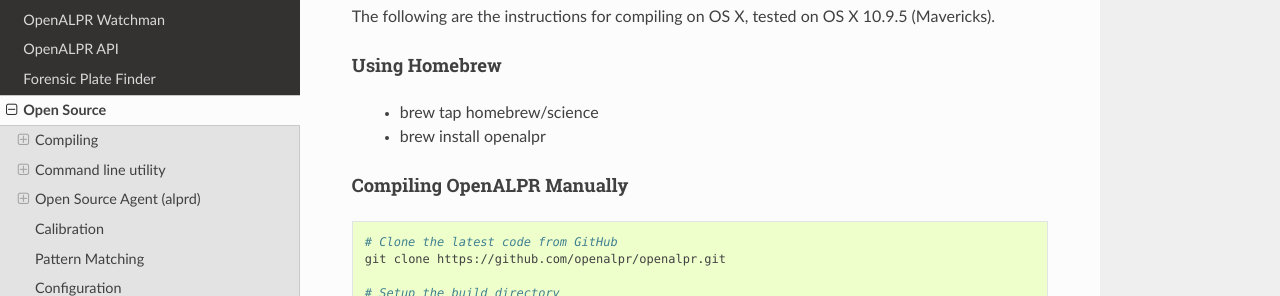
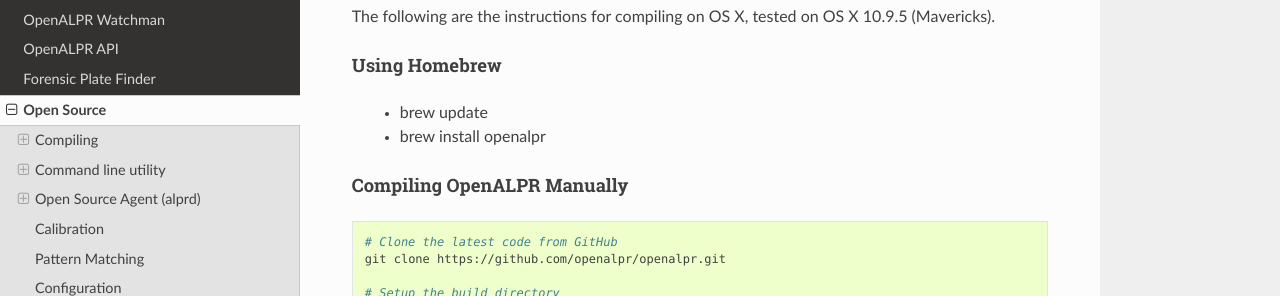
Before and after one commit to openalpr/doc, a Sphinx documentation site: the page built from source/opensource.rst, in a window 1280 px wide and 900 px high, scrolled down 3778 px. Shown: the part 155-451 px from the top of the window. Built offline with Sphinx 7.4.7 and the Read the Docs theme 2.0.0, drawn with Linux system fonts in a browser that asks for light colours.

Commit message:
Update the open source homebrew installation docs
The homebrew package has been removed from the homebrew/science tap to homebrew/core as the former is no longer maintained

```diff
--- a/source/opensource.rst
+++ b/source/opensource.rst
@@ -177,7 +177,7 @@
 Using Homebrew
 .................
 
-  * brew tap homebrew/science
+  * brew update
   * brew install openalpr
 
 Compiling OpenALPR Manually
```
